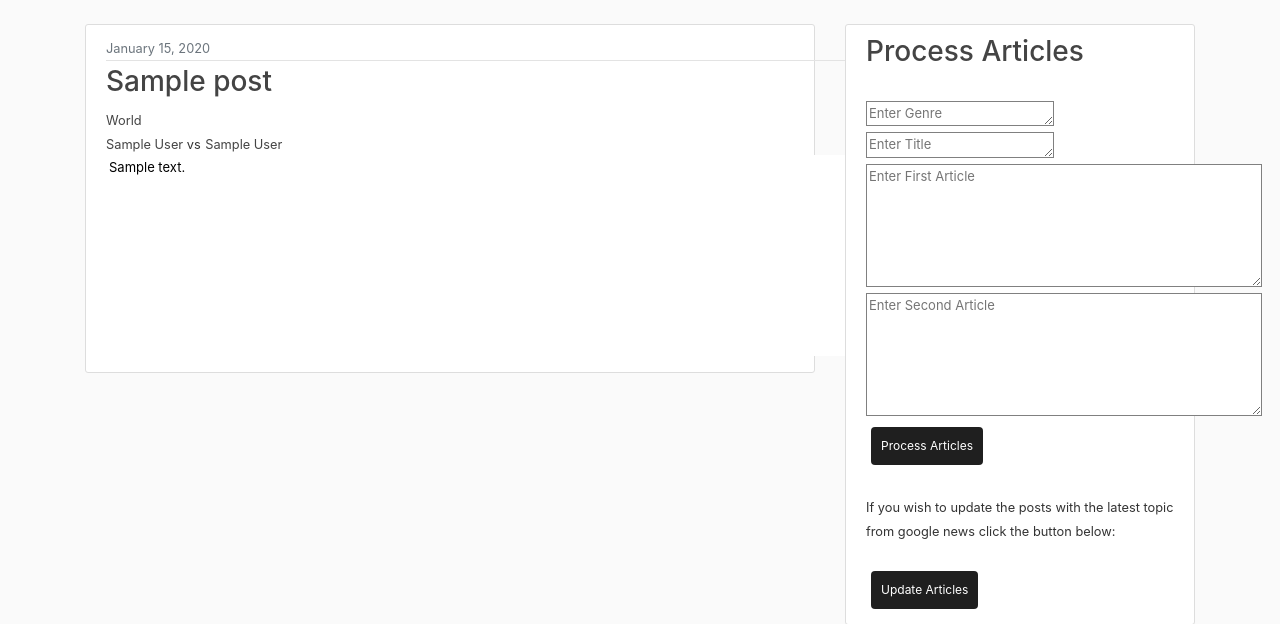
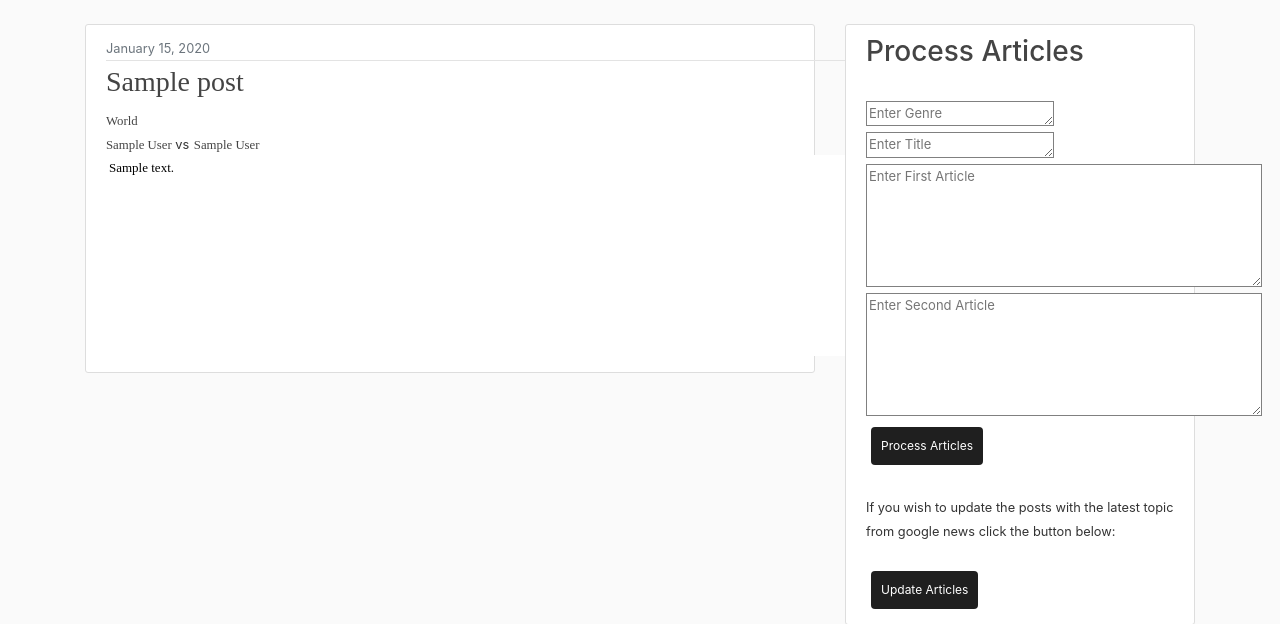
Before and after one commit to dthomas40/newssimplified, a Django app: page / in a window 1280 px wide. Shown: the part 56-680 px from the top of the page. Run offline with Django 3.2, Linux system fonts and the light colour scheme; tables that the repository leaves empty hold one stand-in row (values such as "Sample post"); some libraries are stand-ins or nearby versions.

Commit message:
styling changes

```diff
--- a/blog/templates/blog/home.html
+++ b/blog/templates/blog/home.html
@@ -6,11 +6,11 @@
             <div class="article-metadata">
               <small class="text-muted">{{ post.date_posted|date:"F d, Y" }}</small>
             </div>
-            <h3><a class="article-title" href="#">{{ post.title }}</a></h3>
-            <small class="text-muted"><a class="article-title" href="#">{{ post.get_genre_display }}</a></small><br/>
-            <small class="text-muted"><a class="article-title" href="#">{{ post.author1 }}</a></small><small> vs</small>
-            <small class="text-muted"><a class="article-title" href="#"> {{ post.author2 }}</a></small><br/>
-            <textarea readonly rows="10" cols="110" style="scrollbar-width: 10px; scrollbar-base-color: darkgrey; scrollbar-highlight-color: black; border-color: white; font-size: small;">{{ post.content }}</textarea>
+            <h3 style="font-family: 'Times New Roman', Times, serif;"><a class="article-title" href="#">{{ post.title }}</a></h3>
+            <small class="text-muted" style="font-family: 'Times New Roman', Times, serif;"><a class="article-title" href="#">{{ post.get_genre_display }}</a></small><br/>
+            <small class="text-muted" style="font-family: 'Times New Roman', Times, serif;"><a class="article-title" href="#">{{ post.author1 }}</a></small><small> vs</small>
+            <small class="text-muted" style="font-family: 'Times New Roman', Times, serif;"><a class="article-title" href="#"> {{ post.author2 }}</a></small><br/>
+            <textarea readonly rows="10" cols="110" style="font-family: 'Times New Roman', Times, serif; scrollbar-width: 10px; scrollbar-base-color: darkgrey; scrollbar-highlight-color: black; border-color: white; font-size: small;">{{ post.content }}</textarea>
           </div>
         </article>
     {% endfor %}
```
